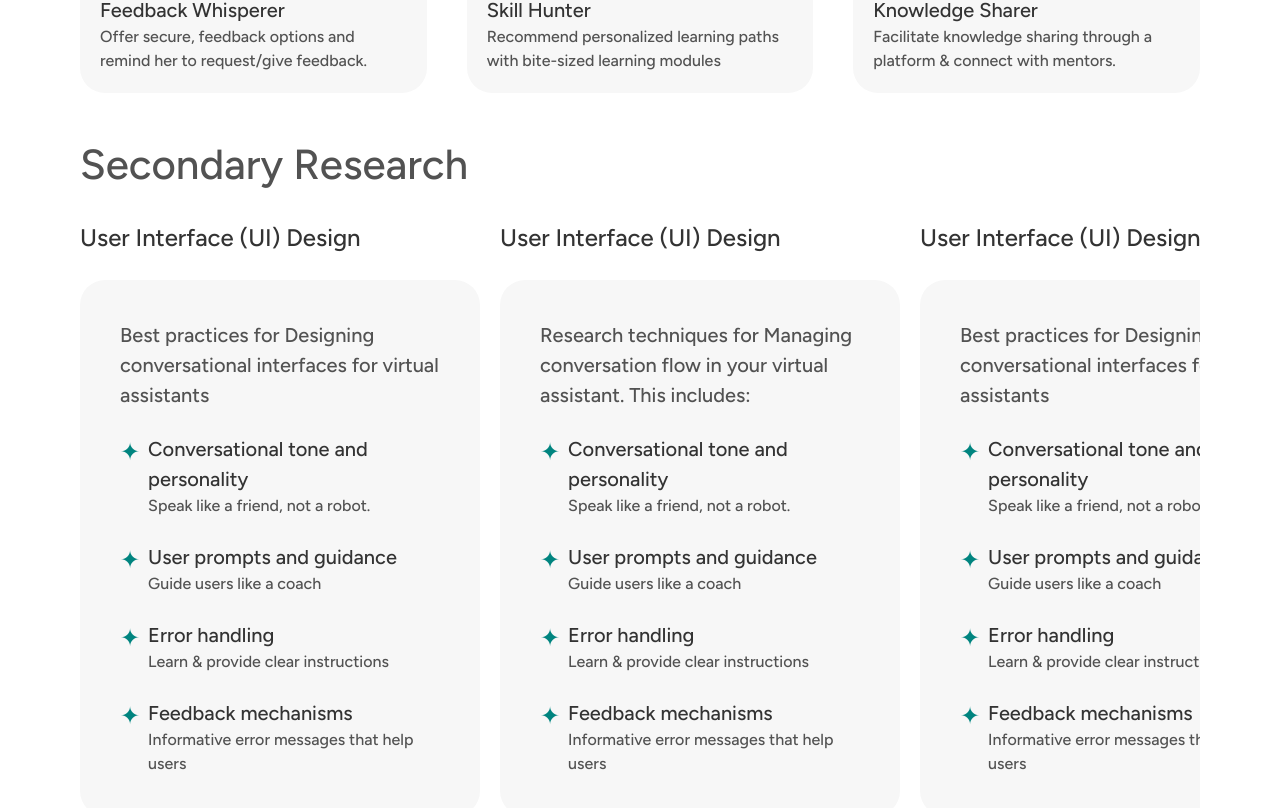
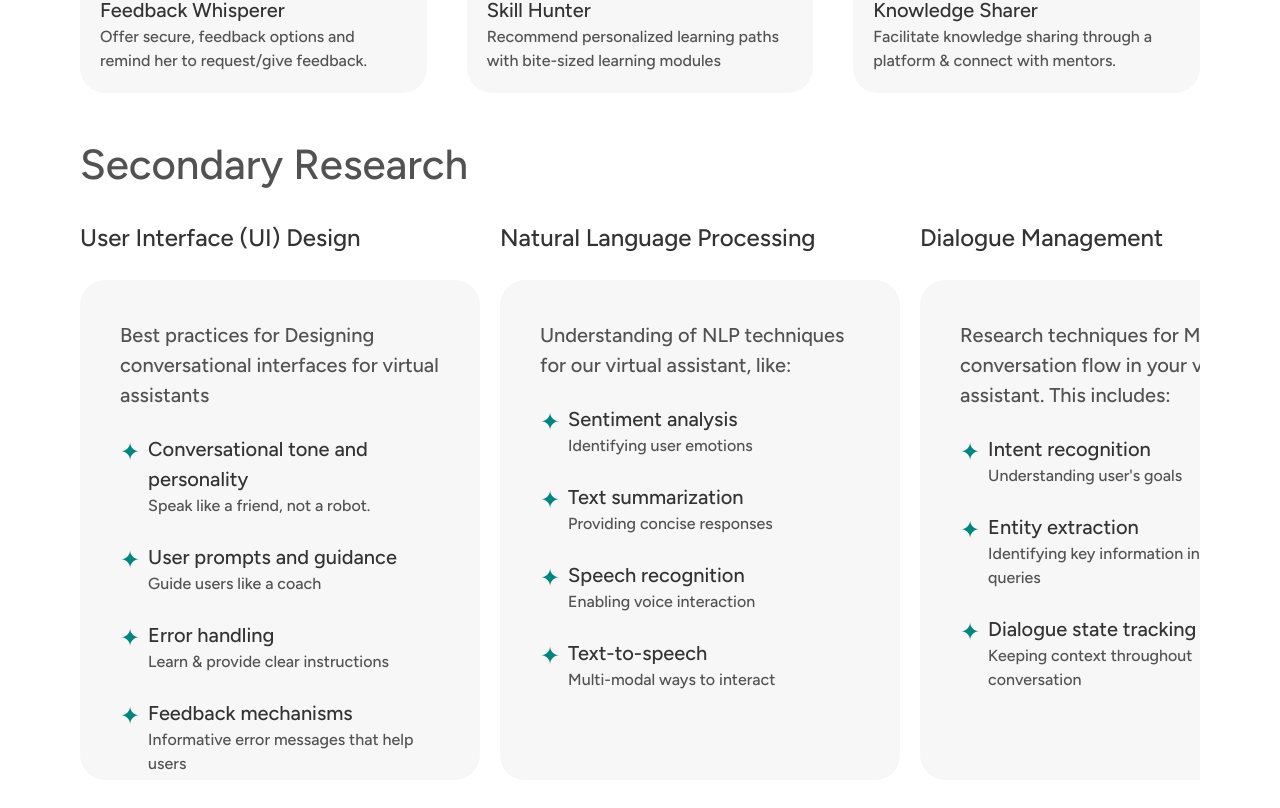
Before and after one commit to ayushmanchhabra/kashikagirotra.com, a React (Vite) app: page /project/juno in a window 1280 px wide. Shown: the part 5189-5997 px from the top of the page. Built offline with nearby package versions, Linux system fonts and the light colour scheme.

Commit message:
chore(project): update progress

```diff
--- a/src/screens/projects/Juno.tsx
+++ b/src/screens/projects/Juno.tsx
@@ -236,13 +236,13 @@ export default function Juno() {
                 Secondary Research
             </span>
             <br /><br />
-            <div className="h-[525x] overflow-x-auto flex flex-row gap-5">
+            <div className="h-[525x] overflow-x-auto flex flex-row gap-5 pb-10">
                 <div className="h-full min-w-[400px]">
                     <span className="text-[#333333] text-[24px]">
                         User Interface (UI) Design
                     </span>
                     <br /><br />
-                    <div className="bg-[#F7F7F7] rounded-[25px] p-10 h-full">
+                    <div className="bg-[#F7F7F7] rounded-[25px] p-10 h-[500px]">
                         <span className="text-[#525252] text-[20px]">
                             Best practices for Designing conversational interfaces for virtual assistants
                         </span>
@@ -310,10 +310,81 @@ export default function Juno() {
                 </div>
                 <div className="h-full min-w-[400px]">
                     <span className="text-[#333333] text-[24px]">
-                        User Interface (UI) Design
+                        Natural Language Processing
                     </span>
                     <br /><br />
-                    <div className="bg-[#F7F7F7] rounded-[25px] p-10 h-full">
+                    <div className="bg-[#F7F7F7] rounded-[25px] p-10 h-[500px]">
+                        <span className="text-[#525252] text-[20px]">
+                            Understanding of NLP techniques for our virtual assistant, like:
+                        </span>
+                        <br /><br />
+                        <div className="flex flex-row justify-start gap-2">
+                            <span className="text-[#00847f] text-[24px]">
+                                ✦
+                            </span>
+                            <div>
+                                <span className="text-[#333333] text-[20px]">
+                                    Sentiment analysis
+                                </span>
+                                <br />
+                                <span className="text-[#525252] text-[16px]">
+                                    Identifying user emotions
+                                </span>
+                            </div>
+                        </div>
+                        <br />
+                        <div className="flex flex-row justify-start gap-2">
+                            <span className="text-[#00847f] text-[24px]">
+                                ✦
+                            </span>
+                            <div>
+                                <span className="text-[#333333] text-[20px]">
+                                    Text summarization
+                                </span>
+                                <br />
+                                <span className="text-[#525252] text-[16px]">
+                                    Providing concise responses
+                                </span>
+                            </div>
+                        </div>
+                        <br />
+                        <div className="flex flex-row justify-start gap-2">
+                            <span className="text-[#00847f] text-[24px]">
+                                ✦
+                            </span>
+                            <div>
+                                <span className="text-[#333333] text-[20px]">
+                                    Speech recognition
+                                </span>
+                                <br />
+                                <span className="text-[#525252] text-[16px]">
+                                    Enabling voice interaction
+                                </span>
+                            </div>
+                        </div>
+                        <br />
+                        <div className="flex flex-row justify-start gap-2">
+                            <span className="text-[#00847f] text-[24px]">
+                                ✦
+                            </span>
+                            <div>
+                                <span className="text-[#333333] text-[20px]">
+                                    Text-to-speech
+                                </span>
+                                <br />
+                                <span className="text-[#525252] text-[16px]">
+                                    Multi-modal ways to interact
+                                </span>
+                            </div>
+                        </div>
+                    </div>
+                </div>
+                <div className="h-full min-w-[400px]">
+                    <span className="text-[#333333] text-[24px]">
+                        Dialogue Management
+                    </span>
+                    <br /><br />
+                    <div className="bg-[#F7F7F7] rounded-[25px] p-10 h-[500px]">
                         <span className="text-[#525252] text-[20px]">
                             Research techniques for Managing conversation flow in your virtual assistant. This includes:
                         </span>
@@ -324,11 +395,11 @@ export default function Juno() {
                             </span>
                             <div>
                                 <span className="text-[#333333] text-[20px]">
-                                    Conversational tone and personality
+                                    Intent recognition
                                 </span>
                                 <br />
                                 <span className="text-[#525252] text-[16px]">
-                                    Speak like a friend, not a robot.
+                                    Understanding user's goals
                                 </span>
                             </div>
                         </div>
@@ -339,11 +410,11 @@ export default function Juno() {
                             </span>
                             <div>
                                 <span className="text-[#333333] text-[20px]">
-                                    User prompts and guidance
+                                    Entity extraction
                                 </span>
                                 <br />
                                 <span className="text-[#525252] text-[16px]">
-                                    Guide users like a coach
+                                    Identifying key information in user queries
                                 </span>
                             </div>
                         </div>
@@ -354,11 +425,37 @@ export default function Juno() {
                             </span>
                             <div>
                                 <span className="text-[#333333] text-[20px]">
-                                    Error handling
+                                    Dialogue state tracking
                                 </span>
                                 <br />
                                 <span className="text-[#525252] text-[16px]">
-                                    Learn & provide clear instructions
+                                    Keeping context throughout conversation
+                                </span>
+                            </div>
+                        </div>
+                    </div>
+                </div>
+                <div className="h-full min-w-[400px]">
+                    <span className="text-[#333333] text-[24px]">
+                        Understanding Capabilities
+                    </span>
+                    <br /><br />
+                    <div className="bg-[#F7F7F7] rounded-[25px] p-10 h-[500px]">
+                        <span className="text-[#525252] text-[20px]">
+                            Studied the Capabilities of generative AI models like LaMDA or GPT-3.  Explore how they handle tasks like:
+                        </span>
+                        <br /><br />
+                        <div className="flex flex-row justify-start gap-2">
+                            <span className="text-[#00847f] text-[24px]">
+                                ✦
+                            </span>
+                            <div>
+                                <span className="text-[#333333] text-[20px]">
+                                    Text generation
+                                </span>
+                                <br />
+                                <span className="text-[#525252] text-[16px]">
+                                    Summaries, creative writing
                                 </span>
                             </div>
                         </div>
@@ -369,37 +466,11 @@ export default function Juno() {
                             </span>
                             <div>
                                 <span className="text-[#333333] text-[20px]">
-                                    Feedback mechanisms
+                                    Question answering
                                 </span>
                                 <br />
                                 <span className="text-[#525252] text-[16px]">
-                                    Informative error messages that help users
-                                </span>
-                            </div>
-                        </div>
-                    </div>
-                </div>
-                <div className="h-full min-w-[400px]">
-                    <span className="text-[#333333] text-[24px]">
-                        User Interface (UI) Design
-                    </span>
-                    <br /><br />
-                    <div className="bg-[#F7F7F7] rounded-[25px] p-10 h-full">
-                        <span className="text-[#525252] text-[20px]">
-                            Best practices for Designing conversational interfaces for virtual assistants
-                        </span>
-                        <br /><br />
-                        <div className="flex flex-row justify-start gap-2">
-                            <span className="text-[#00847f] text-[24px]">
-                                ✦
-                            </span>
-                            <div>
-                                <span className="text-[#333333] text-[20px]">
-                                    Conversational tone and personality
-                                </span>
-                                <br />
-                                <span className="text-[#525252] text-[16px]">
-                                    Speak like a friend, not a robot.
+                                    Open ended, factual
                                 </span>
                             </div>
                         </div>
@@ -410,112 +481,11 @@ export default function Juno() {
                             </span>
                             <div>
                                 <span className="text-[#333333] text-[20px]">
-                                    User prompts and guidance
+                                    Multilinguality
                                 </span>
                                 <br />
                                 <span className="text-[#525252] text-[16px]">
-                                    Guide users like a coach
-                                </span>
-                            </div>
-                        </div>
-                        <br />
-                        <div className="flex flex-row justify-start gap-2">
-                            <span className="text-[#00847f] text-[24px]">
-                                ✦
-                            </span>
-                            <div>
-                                <span className="text-[#333333] text-[20px]">
-                                    Error handling
-                                </span>
-                                <br />
-                                <span className="text-[#525252] text-[16px]">
-                                    Learn & provide clear instructions
-                                </span>
-                            </div>
-                        </div>
-                        <br />
-                        <div className="flex flex-row justify-start gap-2">
-                            <span className="text-[#00847f] text-[24px]">
-                                ✦
-                            </span>
-                            <div>
-                                <span className="text-[#333333] text-[20px]">
-                                    Feedback mechanisms
-                                </span>
-                                <br />
-                                <span className="text-[#525252] text-[16px]">
-                                    Informative error messages that help users
-                                </span>
-                            </div>
-                        </div>
-                    </div>
-                </div>
-                <div className="h-full min-w-[400px]">
-                    <span className="text-[#333333] text-[24px]">
-                        User Interface (UI) Design
-                    </span>
-                    <br /><br />
-                    <div className="bg-[#F7F7F7] rounded-[25px] p-10 h-full">
-                        <span className="text-[#525252] text-[20px]">
-                            Best practices for Designing conversational interfaces for virtual assistants
-                        </span>
-                        <br /><br />
-                        <div className="flex flex-row justify-start gap-2">
-                            <span className="text-[#00847f] text-[24px]">
-                                ✦
-                            </span>
-                            <div>
-                                <span className="text-[#333333] text-[20px]">
-                                    Conversational tone and personality
-                                </span>
-                                <br />
-                                <span className="text-[#525252] text-[16px]">
-                                    Speak like a friend, not a robot.
-                                </span>
-                            </div>
-                        </div>
-                        <br />
-                        <div className="flex flex-row justify-start gap-2">
-                            <span className="text-[#00847f] text-[24px]">
-                                ✦
-                            </span>
-                            <div>
-                                <span className="text-[#333333] text-[20px]">
-                                    User prompts and guidance
-                                </span>
-                                <br />
-                                <span className="text-[#525252] text-[16px]">
-                                    Guide users like a coach
-                                </span>
-                            </div>
-                        </div>
-                        <br />
-                        <div className="flex flex-row justify-start gap-2">
-                            <span className="text-[#00847f] text-[24px]">
-                                ✦
-                            </span>
-                            <div>
-                                <span className="text-[#333333] text-[20px]">
-                                    Error handling
-                                </span>
-                                <br />
-                                <span className="text-[#525252] text-[16px]">
-                                    Learn & provide clear instructions
-                                </span>
-                            </div>
-                        </div>
-                        <br />
-                        <div className="flex flex-row justify-start gap-2">
-                            <span className="text-[#00847f] text-[24px]">
-                                ✦
-                            </span>
-                            <div>
-                                <span className="text-[#333333] text-[20px]">
-                                    Feedback mechanisms
-                                </span>
-                                <br />
-                                <span className="text-[#525252] text-[16px]">
-                                    Informative error messages that help users
+                                    Supporting diverse languages
                                 </span>
                             </div>
                         </div>
```
